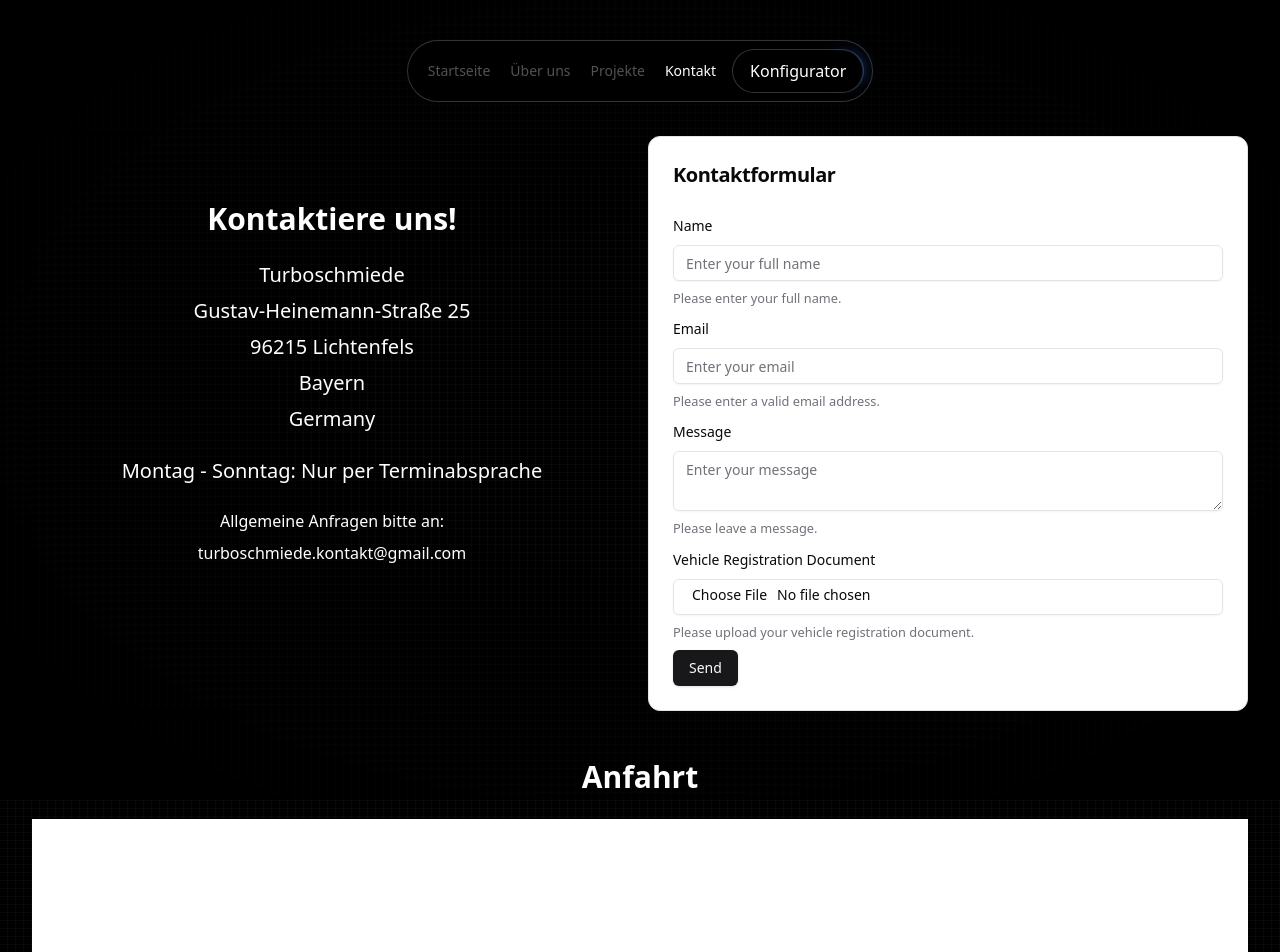
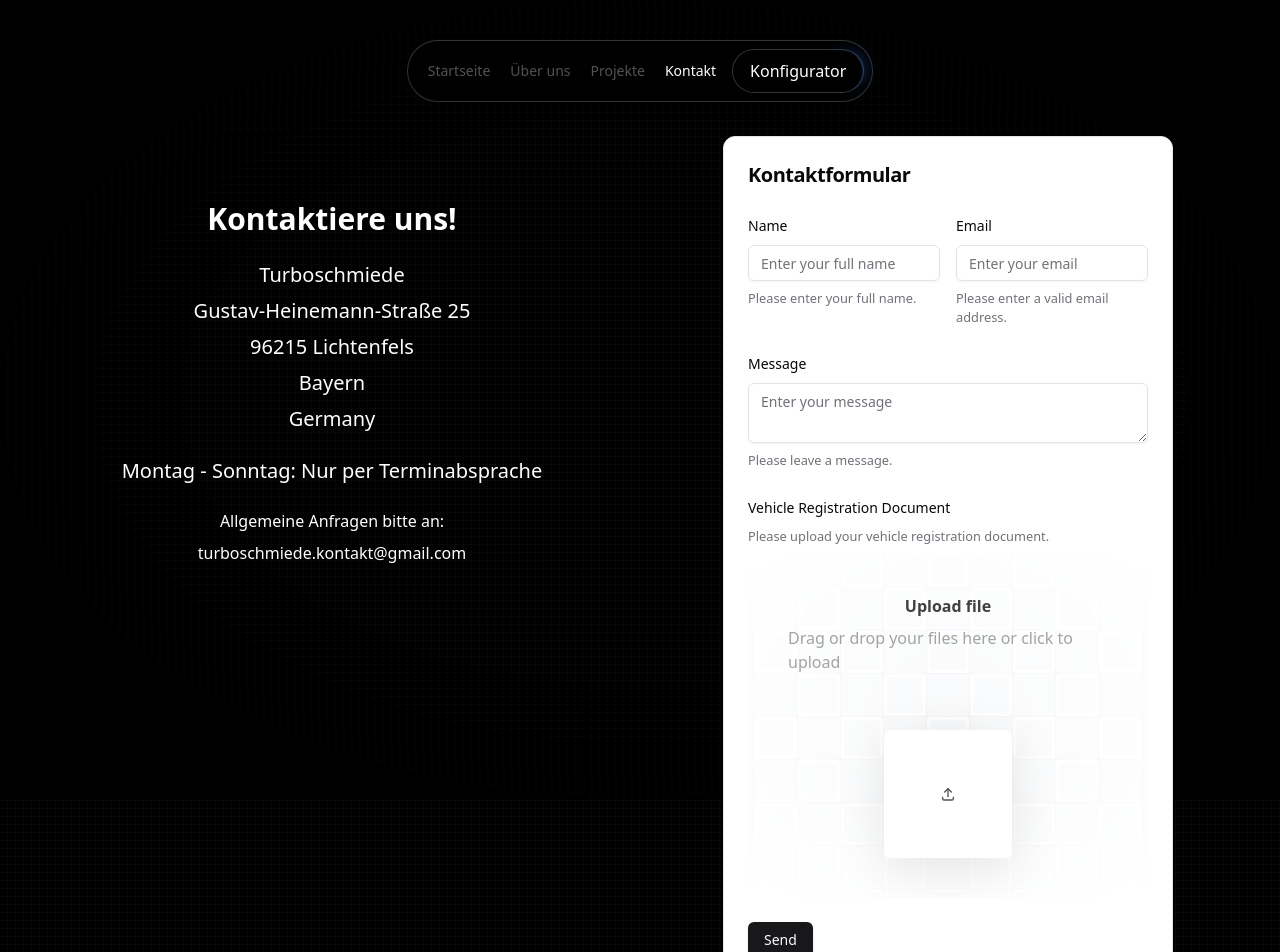
Before and after one commit to nofiedler/turboschmie.de, a Next.js app: page /contact in a window 1280 px wide. Shown: the top 952 px of the page. Built offline with nearby package versions, Linux system fonts and the light colour scheme; what tailwindcss-highlights would draw is missing.

Commit message:
updated contact-form

```diff
--- a/app/contact/page.tsx
+++ b/app/contact/page.tsx
@@ -10,7 +10,7 @@
     <div className="flex flex-col items-center md:pt-28">
       <div className="container mx-auto">
         <div className="pt-6">
-          <div className="grid grid-cols-1 md:grid-cols-2 gap-4">
+          <div className="grid grid-cols-1 md:grid-cols-2 gap-4 justify-items-center">
             <Card className="mb-6 bg-transparent border-transparent">
               <CardHeader>
                 <CardTitle className="text-xl font-semibold"></CardTitle>
@@ -18,9 +18,7 @@
               <CardContent>
                 <div className="text-white flex items-center justify-center p-4">
                   <div className="max-w-2xl w-full space-y-6 text-center">
-                    <h1 className="text-3xl font-bold">
-                      Kontaktiere uns!
-                    </h1>
+                    <h1 className="text-3xl font-bold">Kontaktiere uns!</h1>
 
                     <div className="space-y-2">
                       <p className="text-xl">Turboschmiede</p>
--- a/components/ui/contact_form.tsx
+++ b/components/ui/contact_form.tsx
@@ -19,6 +19,7 @@
 import { useToast } from "@/components/hooks/use-toast";
 import { submitForm } from "@/app/actions/submit-form";
 import { Card, CardContent, CardHeader, CardTitle } from "@/components/ui/card";
+import { FileUpload } from "@/components/ui/file-upload";
 
 const formSchema = z.object({
   name: z.string().min(2, { message: "Name must be at least 2 characters." }),
@@ -34,6 +35,12 @@
 export function ContactForm() {
   const [isSubmitting, setIsSubmitting] = useState(false);
   const { toast } = useToast();
+
+  const [files, setFiles] = useState<File[]>([]);
+  const handleFileUpload = (files: File[]) => {
+    setFiles(files);
+    console.log(files);
+  };
 
   const form = useForm<z.infer<typeof formSchema>>({
     resolver: zodResolver(formSchema),
@@ -71,18 +78,19 @@
   }
 
   return (
-    <Card className="mb-6">
+    <Card className="mb-6 md:w-3/4">
       <CardHeader>
         <CardTitle className="text-xl font-semibold">Kontaktformular</CardTitle>
       </CardHeader>
       <CardContent>
         <Form {...form}>
-          <form onSubmit={form.handleSubmit(onSubmit)} className="mb:space-y-6 space-y-2">
+          <form onSubmit={form.handleSubmit(onSubmit)} className="space-y-6">
+            <div className="flex flex-col md:flex-row md:space-x-4">
               <FormField
                 control={form.control}
                 name="name"
                 render={({ field }) => (
-                <FormItem>
+                  <FormItem className="flex-1">
                     <FormLabel>Name</FormLabel>
                     <FormControl>
                       <Input placeholder="Enter your full name" {...field} />
@@ -98,7 +106,7 @@
                 control={form.control}
                 name="email"
                 render={({ field }) => (
-                <FormItem>
+                  <FormItem className="flex-1">
                     <FormLabel>Email</FormLabel>
                     <FormControl>
                       <Input
@@ -114,6 +122,7 @@
                   </FormItem>
                 )}
               />
+            </div>
             <FormField
               control={form.control}
               name="message"
@@ -134,15 +143,10 @@
               render={({ field: { onChange } }) => (
                 <FormItem>
                   <FormLabel>Vehicle Registration Document</FormLabel>
-                  <FormControl>
-                    <Input
-                      type="file"
-                      onChange={(e) => onChange(e.target.files?.[0])}
-                    />
-                  </FormControl>
                   <FormDescription>
                     Please upload your vehicle registration document.
                   </FormDescription>
+                  <FileUpload onChange={handleFileUpload} />
                   <FormMessage />
                 </FormItem>
               )}
--- /dev/null
+++ b/components/ui/file-upload.tsx
@@ -0,0 +1,193 @@
+import { cn } from "@/lib/utils";
+import React, { useRef, useState } from "react";
+import { motion } from "framer-motion";
+import { IconUpload } from "@tabler/icons-react";
+import { useDropzone } from "react-dropzone";
+
+const mainVariant = {
+  initial: {
+    x: 0,
+    y: 0,
+  },
+  animate: {
+    x: 20,
+    y: -20,
+    opacity: 0.9,
+  },
+};
+
+const secondaryVariant = {
+  initial: {
+    opacity: 0,
+  },
+  animate: {
+    opacity: 1,
+  },
+};
+
+export const FileUpload = ({
+  onChange,
+}: {
+  onChange?: (files: File[]) => void;
+}) => {
+  const [files, setFiles] = useState<File[]>([]);
+  const fileInputRef = useRef<HTMLInputElement>(null);
+
+  const handleFileChange = (newFiles: File[]) => {
+    setFiles((prevFiles) => [...prevFiles, ...newFiles]);
+    onChange && onChange(newFiles);
+  };
+
+  const handleClick = () => {
+    fileInputRef.current?.click();
+  };
+
+  const { getRootProps, isDragActive } = useDropzone({
+    multiple: false,
+    noClick: true,
+    onDrop: handleFileChange,
+    onDropRejected: (error) => {
+      console.log(error);
+    },
+  });
+
+  return (
+    <div className="w-full" {...getRootProps()}>
+      <motion.div
+        onClick={handleClick}
+        whileHover="animate"
+        className="p-10 group/file block rounded-lg cursor-pointer w-full relative overflow-hidden"
+      >
+        <input
+          ref={fileInputRef}
+          id="file-upload-handle"
+          type="file"
+          onChange={(e) => handleFileChange(Array.from(e.target.files || []))}
+          className="hidden"
+        />
+        <div className="absolute inset-0 [mask-image:radial-gradient(ellipse_at_center,white,transparent)]">
+          <GridPattern />
+        </div>
+        <div className="flex flex-col items-center justify-center">
+          <p className="relative z-20 font-sans font-bold text-neutral-700 dark:text-neutral-300 text-base">
+            Upload file
+          </p>
+          <p className="relative z-20 font-sans font-normal text-neutral-400 dark:text-neutral-400 text-base mt-2">
+            Drag or drop your files here or click to upload
+          </p>
+          <div className="relative w-full mt-10 max-w-xl mx-auto">
+            {files.length > 0 &&
+              files.map((file, idx) => (
+                <motion.div
+                  key={"file" + idx}
+                  layoutId={idx === 0 ? "file-upload" : "file-upload-" + idx}
+                  className={cn(
+                    "relative overflow-hidden z-40 bg-white dark:bg-neutral-900 flex flex-col items-start justify-start md:h-24 p-4 mt-4 w-full mx-auto rounded-md",
+                    "shadow-sm"
+                  )}
+                >
+                  <div className="flex justify-between w-full items-center gap-4">
+                    <motion.p
+                      initial={{ opacity: 0 }}
+                      animate={{ opacity: 1 }}
+                      layout
+                      className="text-base text-neutral-700 dark:text-neutral-300 truncate max-w-xs"
+                    >
+                      {file.name}
+                    </motion.p>
+                    <motion.p
+                      initial={{ opacity: 0 }}
+                      animate={{ opacity: 1 }}
+                      layout
+                      className="rounded-lg px-2 py-1 w-fit flex-shrink-0 text-sm text-neutral-600 dark:bg-neutral-800 dark:text-white shadow-input"
+                    >
+                      {(file.size / (1024 * 1024)).toFixed(2)} MB
+                    </motion.p>
+                  </div>
+
+                  <div className="flex text-sm md:flex-row flex-col items-start md:items-center w-full mt-2 justify-between text-neutral-600 dark:text-neutral-400">
+                    <motion.p
+                      initial={{ opacity: 0 }}
+                      animate={{ opacity: 1 }}
+                      layout
+                      className="px-1 py-0.5 rounded-md bg-gray-100 dark:bg-neutral-800 "
+                    >
+                      {file.type}
+                    </motion.p>
+
+                    <motion.p
+                      initial={{ opacity: 0 }}
+                      animate={{ opacity: 1 }}
+                      layout
+                    >
+                      modified{" "}
+                      {new Date(file.lastModified).toLocaleDateString()}
+                    </motion.p>
+                  </div>
+                </motion.div>
+              ))}
+            {!files.length && (
+              <motion.div
+                layoutId="file-upload"
+                variants={mainVariant}
+                transition={{
+                  type: "spring",
+                  stiffness: 300,
+                  damping: 20,
+                }}
+                className={cn(
+                  "relative group-hover/file:shadow-2xl z-40 bg-white dark:bg-neutral-900 flex items-center justify-center h-32 mt-4 w-full max-w-[8rem] mx-auto rounded-md",
+                  "shadow-[0px_10px_50px_rgba(0,0,0,0.1)]"
+                )}
+              >
+                {isDragActive ? (
+                  <motion.p
+                    initial={{ opacity: 0 }}
+                    animate={{ opacity: 1 }}
+                    className="text-neutral-600 flex flex-col items-center"
+                  >
+                    Drop it
+                    <IconUpload className="h-4 w-4 text-neutral-600 dark:text-neutral-400" />
+                  </motion.p>
+                ) : (
+                  <IconUpload className="h-4 w-4 text-neutral-600 dark:text-neutral-300" />
+                )}
+              </motion.div>
+            )}
+
+            {!files.length && (
+              <motion.div
+                variants={secondaryVariant}
+                className="absolute opacity-0 border border-dashed border-sky-400 inset-0 z-30 bg-transparent flex items-center justify-center h-32 mt-4 w-full max-w-[8rem] mx-auto rounded-md"
+              ></motion.div>
+            )}
+          </div>
+        </div>
+      </motion.div>
+    </div>
+  );
+};
+
+export function GridPattern() {
+  const columns = 41;
+  const rows = 11;
+  return (
+    <div className="flex bg-gray-100 dark:bg-neutral-900 flex-shrink-0 flex-wrap justify-center items-center gap-x-px gap-y-px  scale-105">
+      {Array.from({ length: rows }).map((_, row) =>
+        Array.from({ length: columns }).map((_, col) => {
+          const index = row * columns + col;
+          return (
+            <div
+              key={`${col}-${row}`}
+              className={`w-10 h-10 flex flex-shrink-0 rounded-[2px] ${
+                index % 2 === 0
+                  ? "bg-gray-50 dark:bg-neutral-950"
+                  : "bg-gray-50 dark:bg-neutral-950 shadow-[0px_0px_1px_3px_rgba(255,255,255,1)_inset] dark:shadow-[0px_0px_1px_3px_rgba(0,0,0,1)_inset]"
+              }`}
+            />
+          );
+        })
+      )}
+    </div>
+  );
+}
--- a/package.json
+++ b/package.json
@@ -20,7 +20,7 @@
     "@radix-ui/react-switch": "^1.1.1",
     "@radix-ui/react-toast": "^1.2.2",
     "@radix-ui/react-tooltip": "^1.1.3",
-    "@tabler/icons-react": "^3.21.0",
+    "@tabler/icons-react": "^3.22.0",
     "@tsparticles/engine": "^3.5.0",
     "@tsparticles/react": "^3.0.0",
     "@tsparticles/slim": "^3.5.0",
@@ -33,6 +33,7 @@
     "react": "19.0.0-rc-02c0e824-20241028",
     "react-countup": "^6.5.3",
     "react-dom": "19.0.0-rc-02c0e824-20241028",
+    "react-dropzone": "^14.3.5",
     "react-hook-form": "^7.53.2",
     "tailwind-merge": "^2.5.4",
     "tailwindcss-animate": "^1.0.7",
```
Also changed, not shown: 1 other file (tests, documents, lock files or other folders). Lines whose indentation alone changed are shown as unchanged.
